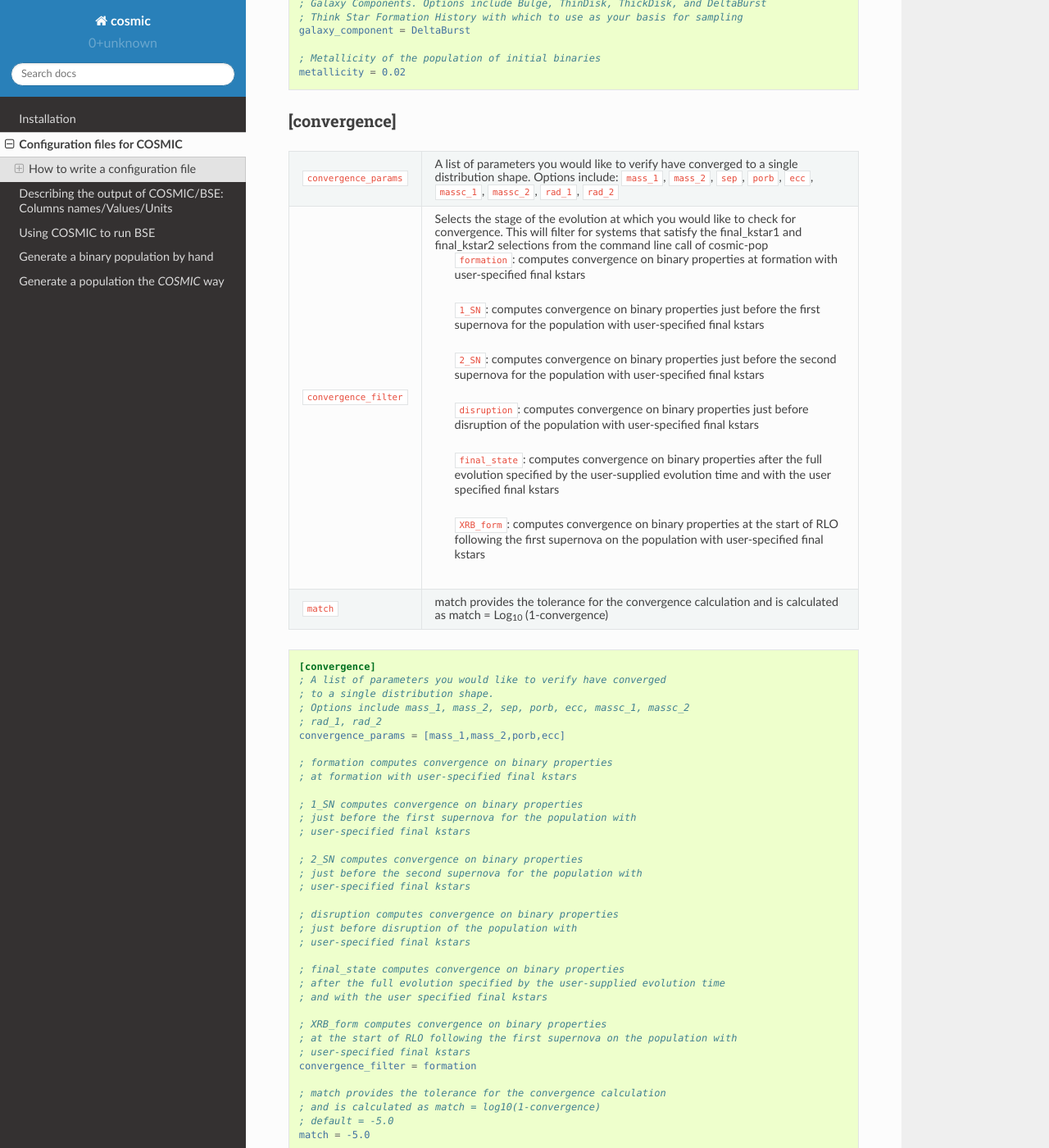
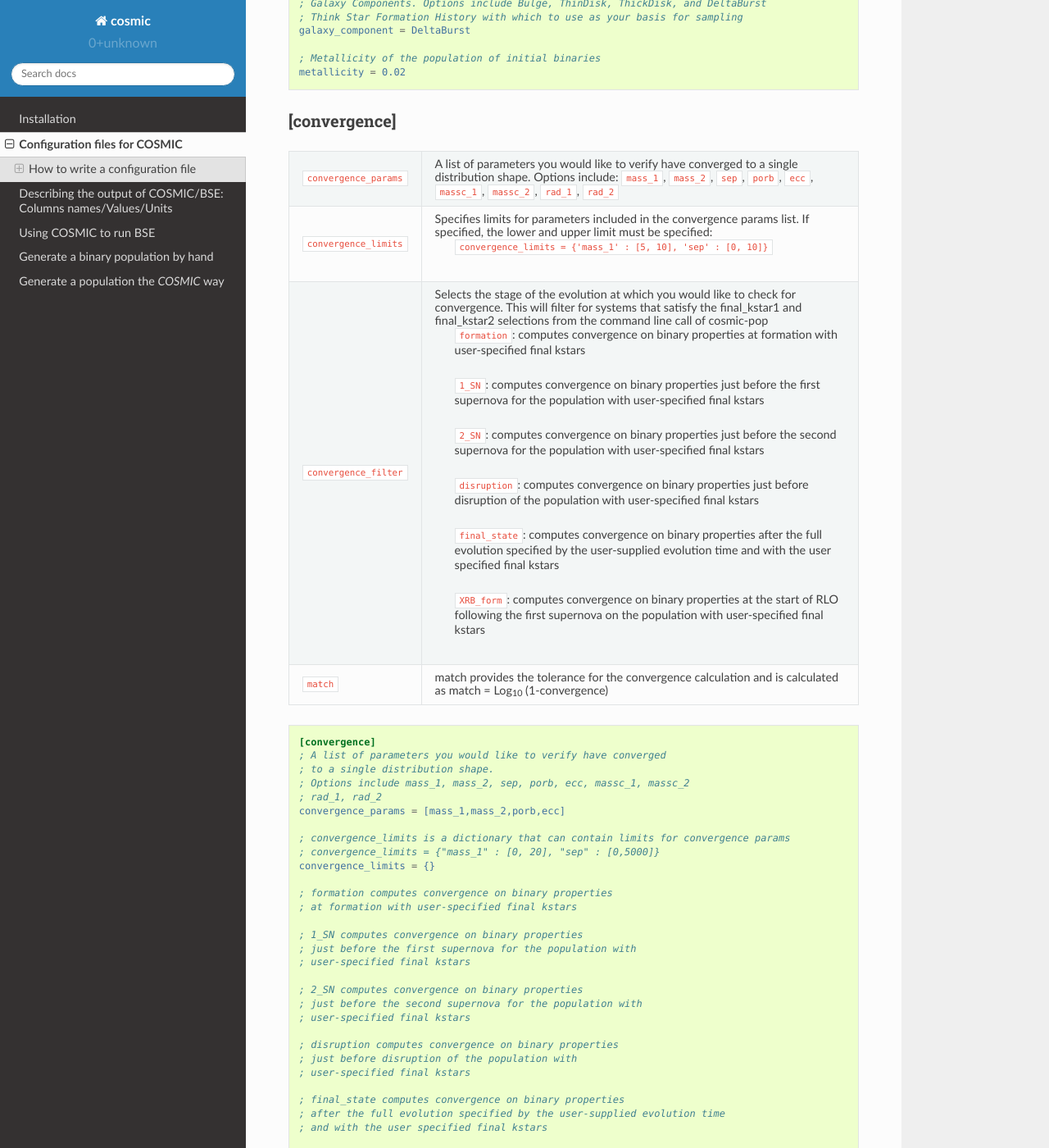
Before and after one commit to COSMIC-PopSynth/COSMIC, a Sphinx documentation site: the page built from docs/inifile/index.rst, in a window 1280 px wide and 1400 px high, scrolled down 1711 px. Shown: the whole window at 82% size. Built offline with Sphinx 7.4.7 and the Read the Docs theme 2.0.0, drawn with Linux system fonts in a browser that asks for light colours; formulas are drawn with MathJax 3.

Commit message:
had missed adding docs for the convergence limits

```diff
--- a/docs/inifile/index.rst
+++ b/docs/inifile/index.rst
@@ -116,6 +116,12 @@ sampling
                          Options include: ``mass_1``, ``mass_2``, ``sep``, ``porb``,
                          ``ecc``, ``massc_1``, ``massc_2``, ``rad_1``, ``rad_2``
 
+``convergence_limits``   Specifies limits for parameters included in the convergence
+                         params list. If specified, the lower and upper limit must
+                         be specified:
+
+                            ``convergence_limits = {'mass_1' : [5, 10], 'sep' : [0, 10]}``
+
 ``convergence_filter``   Selects the stage of the evolution at which you would like
                          to check for convergence. This will filter for systems that
                          satisfy the final_kstar1 and final_kstar2 selections from
@@ -157,6 +163,10 @@ sampling
     ; Options include mass_1, mass_2, sep, porb, ecc, massc_1, massc_2
     ; rad_1, rad_2
     convergence_params = [mass_1,mass_2,porb,ecc]
+
+    ; convergence_limits is a dictionary that can contain limits for convergence params
+    ; convergence_limits = {"mass_1" : [0, 20], "sep" : [0,5000]}
+    convergence_limits = {}
 
     ; formation computes convergence on binary properties
     ; at formation with user-specified final kstars
```
Also changed, not shown: 1 other file.
